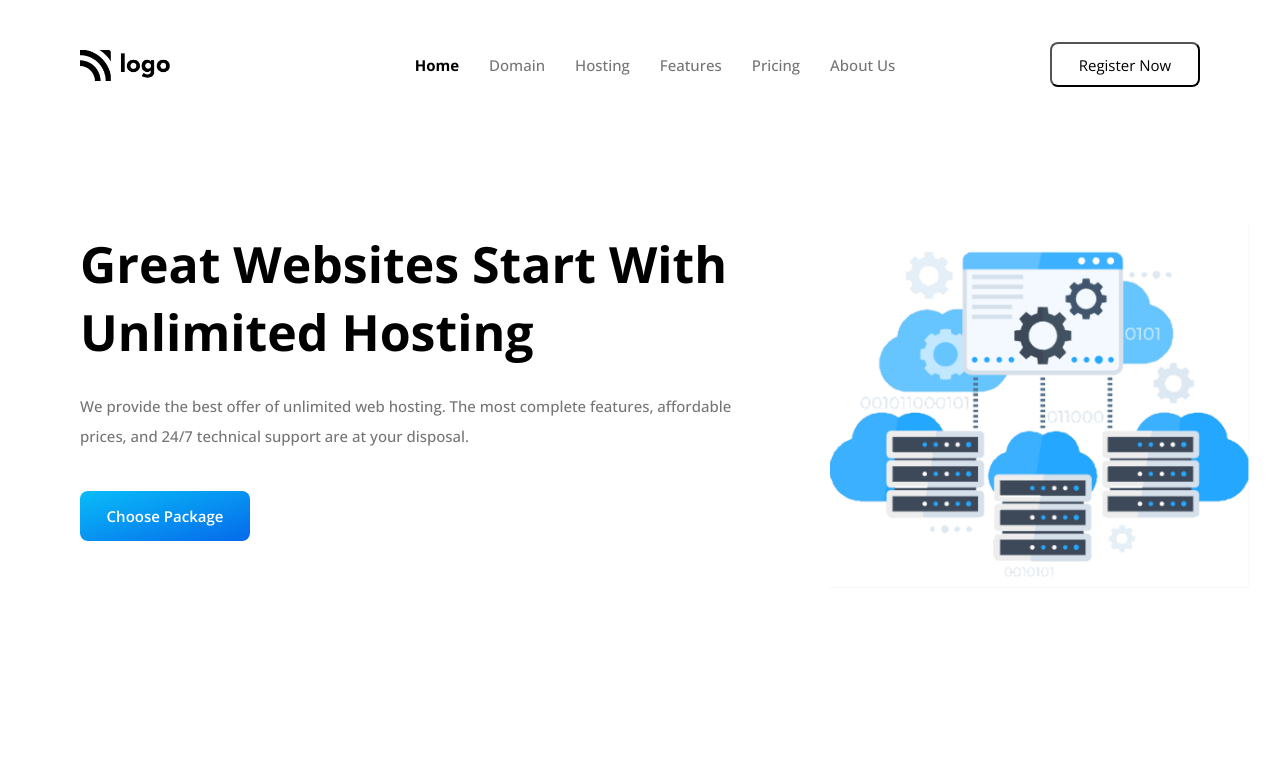
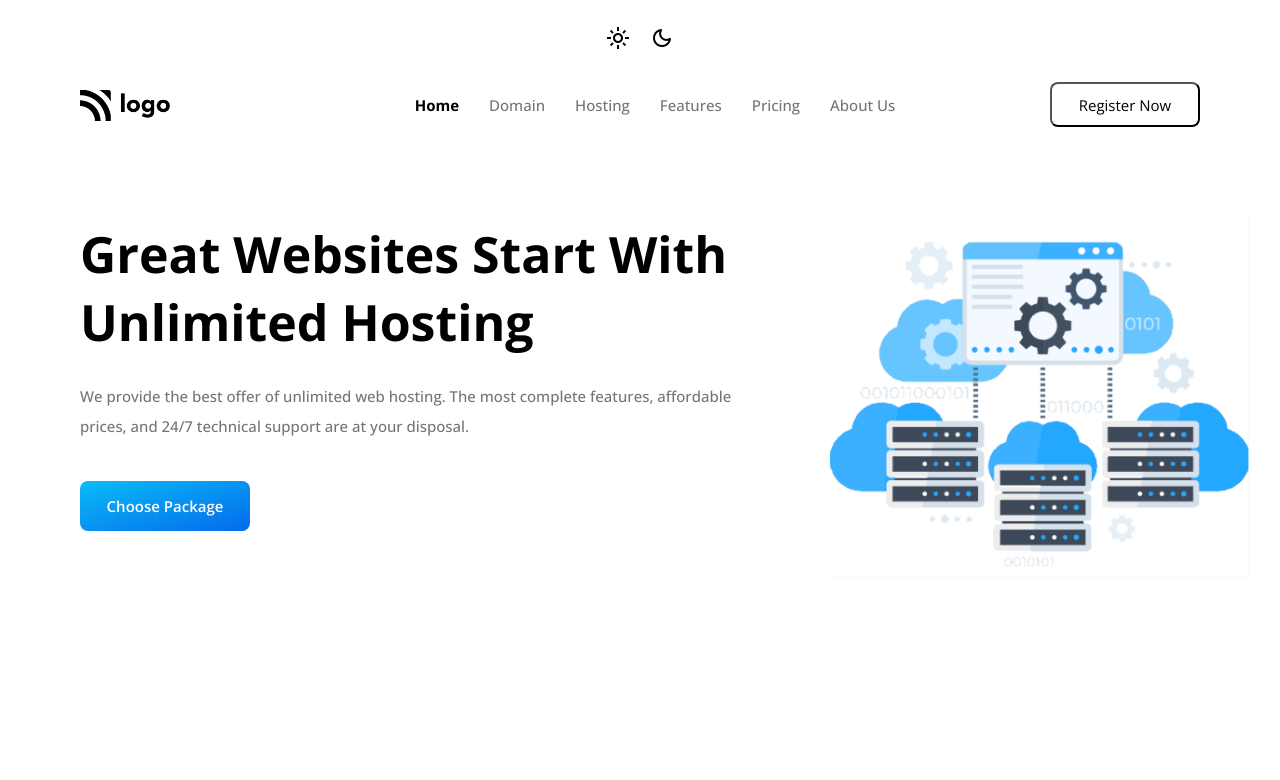
Before and after one commit to yashPundhir/Theme_Changer, a plain HTML site: page index.html in a window 1280 px wide. Shown: the top 780 px of the page. Drawn offline with nearby package versions, Linux system fonts and the light colour scheme.

Commit message:
Light mode & Dark Mode buttons added with animation

```diff
--- a/index.html
+++ b/index.html
@@ -13,10 +13,30 @@
 			href="https://fonts.googleapis.com/css2?family=Open+Sans:wght@300;400;500;600;700;800&display=swap"
 			rel="stylesheet"
 		/>
+		<!-- Light Mode Icon -->
+		<link
+			rel="stylesheet"
+			href="https://fonts.googleapis.com/css2?family=Material+Symbols+Outlined:opsz,wght,FILL,GRAD@48,400,1,0"
+		/>
+		<!-- Dark Mode Icon -->
+		<link
+			rel="stylesheet"
+			href="https://fonts.googleapis.com/css2?family=Material+Symbols+Rounded:opsz,wght,FILL,GRAD@48,400,0,0"
+		/>
 		<title>Hosting Landing Page</title>
 	</head>
 	<body>
 		<div class="container">
+			<section aria-label="Light Mode/Dark Mode">
+				<div class="theme">
+					<button title="Light Mode" class="lightmode">
+						<span class="material-symbols-outlined"> light_mode </span>
+					</button>
+					<button title="Dark Mode" class="darkmode">
+						<span class="material-symbols-rounded"> dark_mode </span>
+					</button>
+				</div>
+			</section>
 			<section aria-label="navbar">
 				<nav class="navbar-container">
 					<div class="hamburger">
--- a/style.css
+++ b/style.css
@@ -7,8 +7,47 @@
 .container {
 	background-color: #fff;
 }
+.theme {
+	display: flex;
+	justify-content: center;
+	align-items: center;
+	height: 80px;
+	gap: 20px;
+}
+.lightmode {
+	outline: none;
+	border: none;
+	background-color: transparent;
+}
+.lightmode span {
+	border-radius: 50%;
+	transition-delay: 0s;
+	transition-duration: 1.5s;
+	transition-property: transform, background-color, transform;
+	transition-timing-function: ease-in-out;
+}
+.lightmode span:hover {
+	background-color: #e5e5e5;
+	transform: scale(1.4) rotate(180deg);
+}
+.darkmode {
+	outline: none;
+	border: none;
+	background-color: transparent;
+}
+.darkmode span {
+	border-radius: 50%;
+	transition-delay: 0s;
+	transition-duration: 1.5s;
+	transition-property: transform, background-color, transform;
+	transition-timing-function: ease-in-out;
+}
+.darkmode span:hover {
+	background-color: #e5e5e5;
+	transform: scale(1.4) rotate(360deg);
+}
 .navbar-container {
-	height: 120px;
+	height: 30px;
 	display: flex;
 	justify-content: space-between;
 	gap: 30px;
@@ -22,14 +61,14 @@
 }
 .nav-start {
 	margin-left: 80px;
-	margin-top: 50px;
+	margin-top: 10px;
 }
 
 .nav-start img {
 	width: 90px;
 }
 .nav-mid {
-	margin-top: 55px;
+	margin-top: 15px;
 	margin-left: 90px;
 }
 
@@ -52,7 +91,7 @@
 
 .nav-end {
 	margin-left: 0px;
-	margin-top: 42px;
+	margin-top: 2px;
 	margin-right: 80px;
 }
 
```
